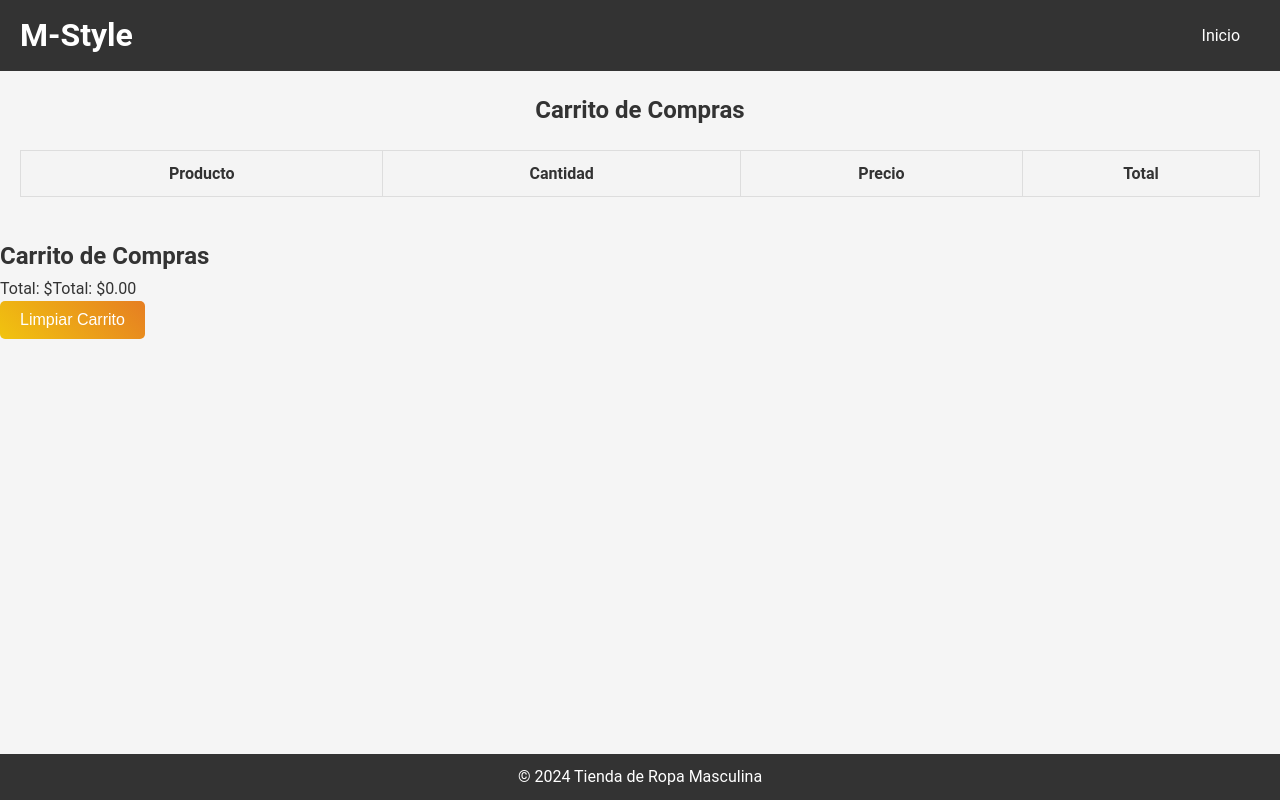
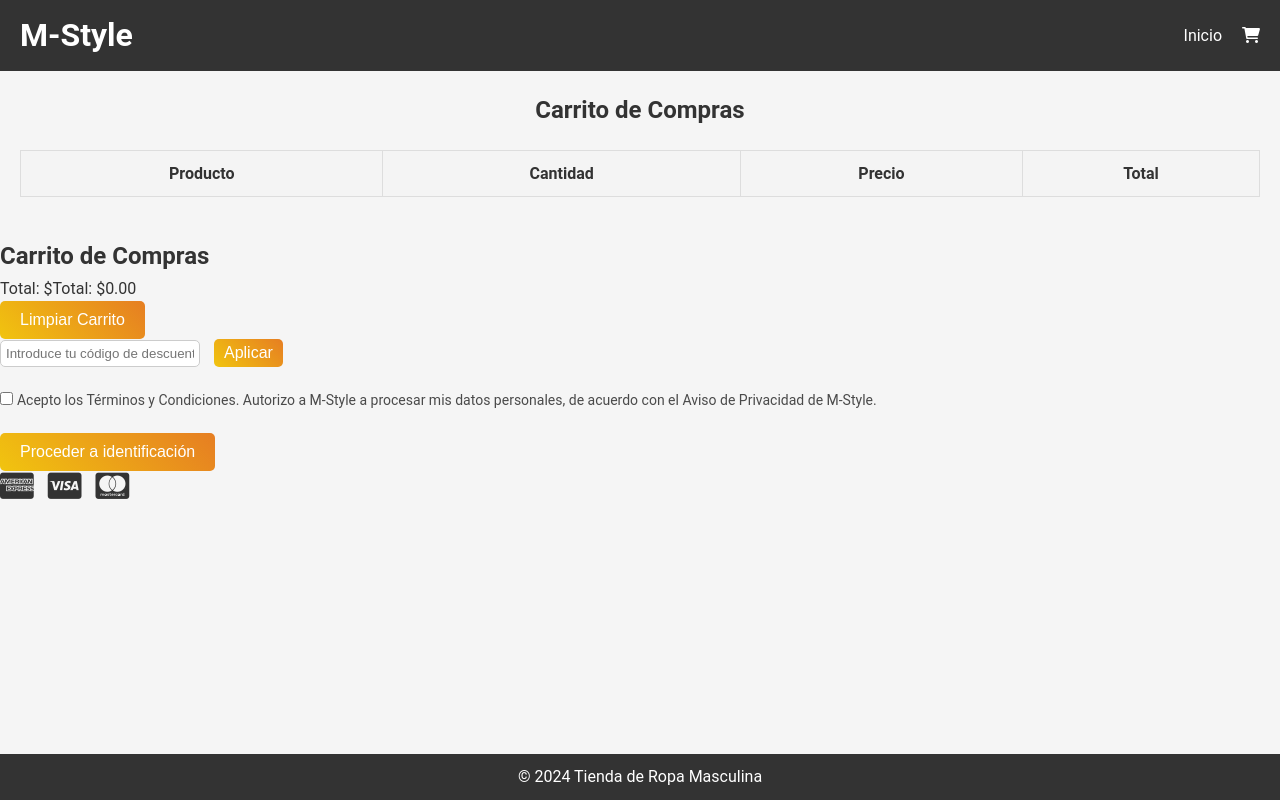
Before and after one commit to AlejoBello/tienda-ropa-masculina, a plain HTML site: page carrito.html in a window 1280 px wide. Drawn offline with Linux system fonts and the light colour scheme.

Commit message:
Version mas actualizada

```diff
--- a/carrito.html
+++ b/carrito.html
@@ -5,6 +5,8 @@
     <meta name="viewport" content="width=device-width, initial-scale=1.0">
     <title>Carrito de Compras</title>
     <link rel="stylesheet" href="styles.css">
+    <link rel="stylesheet" href="https://cdnjs.cloudflare.com/ajax/libs/font-awesome/6.0.0-beta3/css/all.min.css">
+
 </head>
 <body>
     <header>
@@ -44,6 +46,24 @@
         <button onclick="limpiarCarrito()">Limpiar Carrito</button> <!-- Botón para limpiar el carrito -->
     </section>
 
+    <div class="discount-section">
+        <input type="text" placeholder="Introduce tu código de descuento">
+        <button>Aplicar</button>
+    </div>
+
+    <div class="terms-section">
+        <input type="checkbox" id="terms">
+        <label for="terms">Acepto los Términos y Condiciones. Autorizo a M-Style a procesar mis datos personales, de acuerdo con el Aviso de Privacidad de M-Style.</label>
+    </div>
+
+    <button class="checkout-btn">Proceder a identificación</button>
+
+    <div class="payment-icons">
+        <i class="fab fa-cc-amex"></i>
+        <i class="fab fa-cc-visa"></i>
+        <i class="fab fa-cc-mastercard"></i>
+    </div>
+
     <footer>
         <p>© 2024 Tienda de Ropa Masculina</p>
     </footer>
--- a/scripts.js
+++ b/scripts.js
@@ -107,3 +107,11 @@ function removeFromCart(index) {
     saveCart();
     displayCart();
 }
+
+document.querySelectorAll('.increase').forEach(button => {
+    button.addEventListener('click', function() {
+        const productName = this.closest('tr').querySelector('td').innerText;
+        addToCart(productName, getPriceByProductName(productName)); // Usa la función que ya tienes
+        displayCart();
+    });
+});
--- a/styles.css
+++ b/styles.css
@@ -186,3 +186,80 @@ button:hover {
 a {
     color: #3498db; /* Azul para enlaces */
 }
+
+button.increase, button.decrease {
+    background-color: #f1c40f;
+    border: none;
+    border-radius: 50%;
+    width: 30px;
+    height: 30px;
+    color: white;
+    font-size: 16px;
+    cursor: pointer;
+}
+
+button.increase:hover, button.decrease:hover {
+    background-color: #e67e22;
+}
+
+button.delete {
+    background-color: transparent;
+    border: none;
+    color: #e74c3c;
+    font-size: 20px;
+    cursor: pointer;
+}
+
+button.delete:hover {
+    color: #c0392b;
+}
+
+
+.discount-section input {
+    width: 200px;
+    padding: 5px;
+    border: 1px solid #ccc;
+    border-radius: 5px;
+    margin-right: 10px;
+}
+
+.discount-section button {
+    background-color: #f1c40f;
+    border: none;
+    border-radius: 5px;
+    padding: 5px 10px;
+    cursor: pointer;
+}
+
+.discount-section button:hover {
+    background-color: #e67e22;
+}
+
+.terms-section {
+    margin-top: 20px;
+}
+
+.terms-section label {
+    font-size: 14px;
+    color: #4a4a4a;
+}
+
+.checkout-btn {
+    background-color: #3498db;
+    color: white;
+    border: none;
+    padding: 10px 20px;
+    border-radius: 5px;
+    font-size: 16px;
+    cursor: pointer;
+    margin-top: 20px;
+}
+
+.checkout-btn:hover {
+    background-color: #2980b9;
+}
+.payment-icons i {
+    font-size: 30px;
+    margin-right: 10px;
+    color: #333;
+}
```
